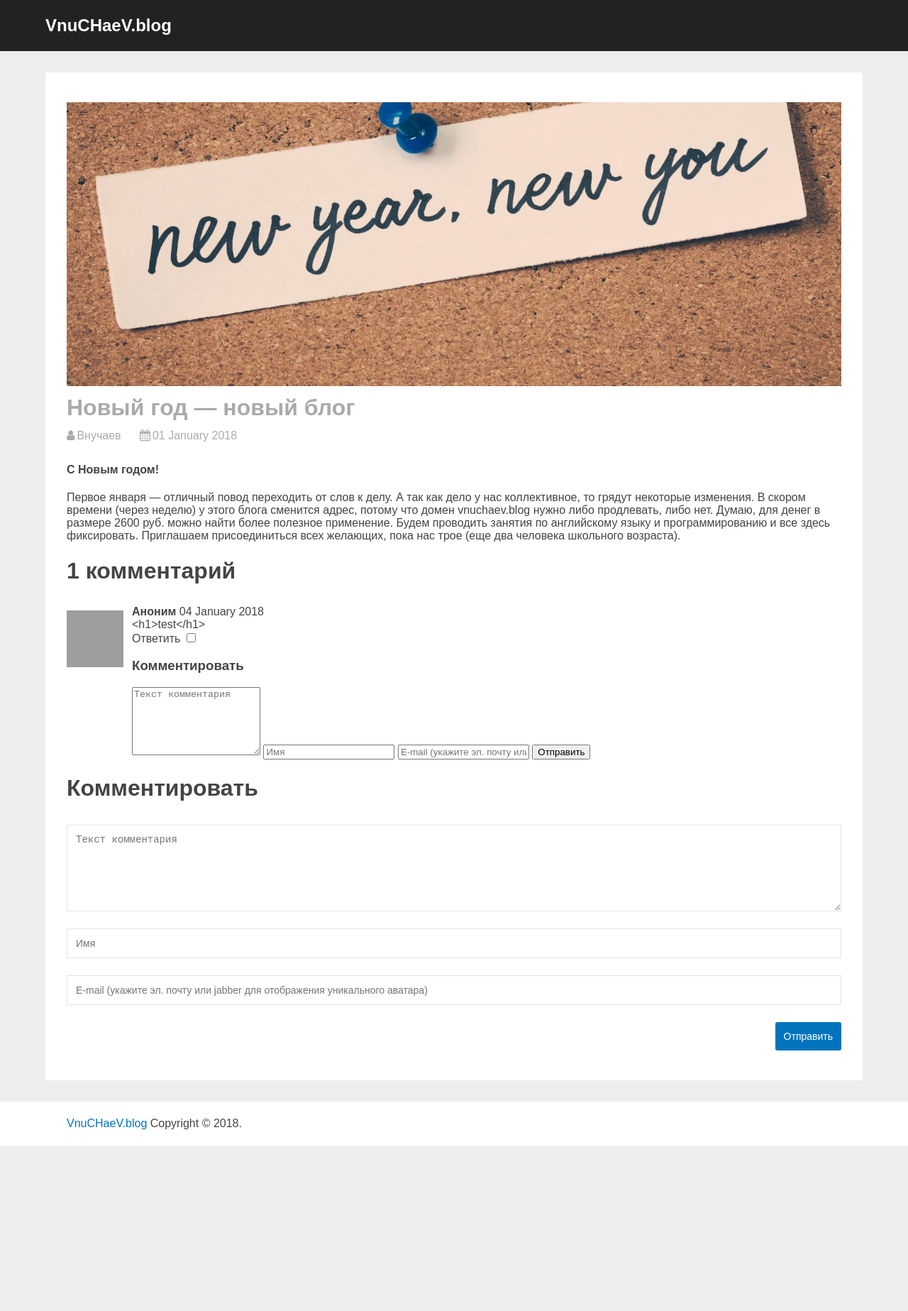
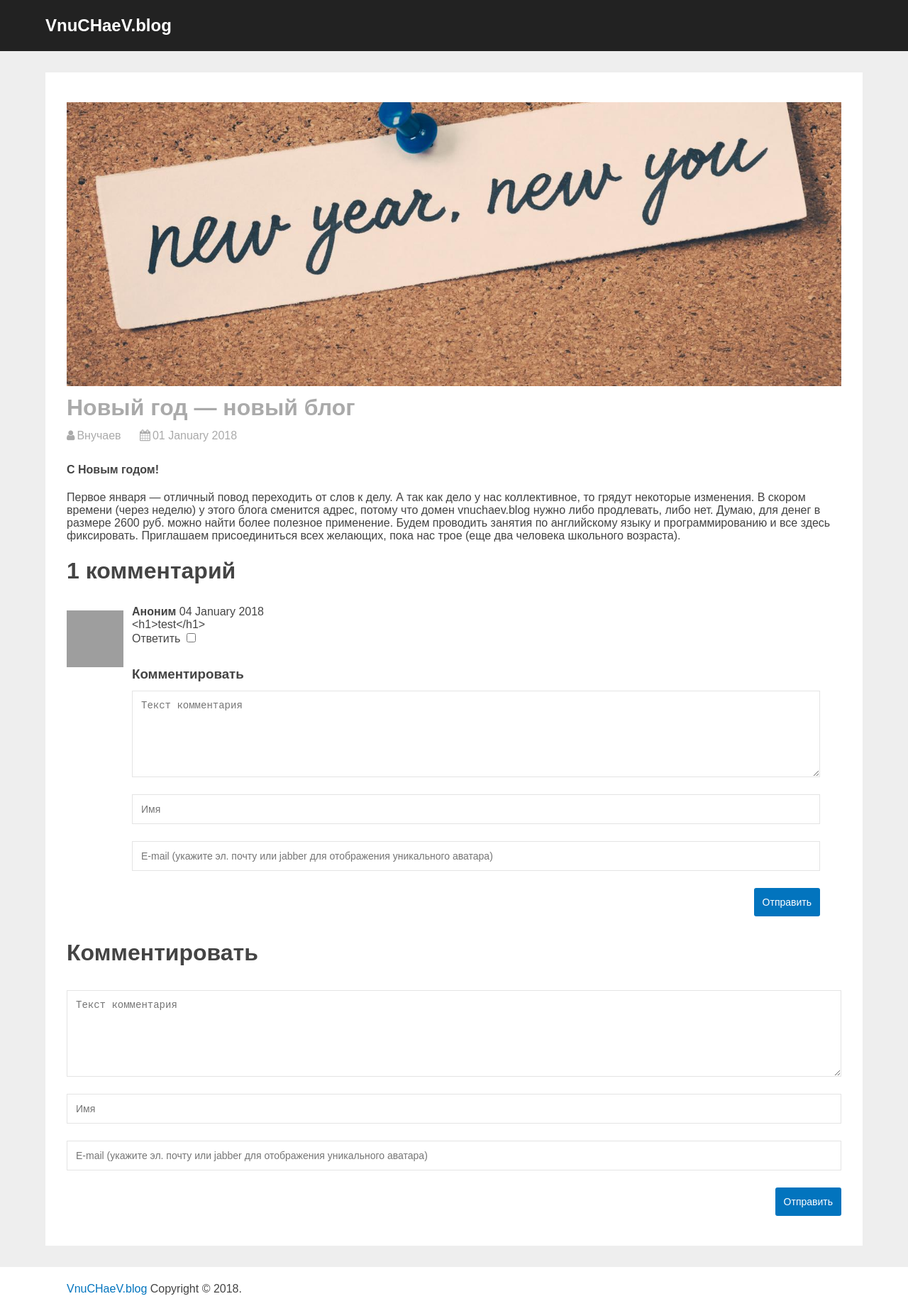
Before and after one commit to vitoyucepi/blog, a Jekyll site: the page built from _posts/2018-01-01-new-blog.md, in a window 1280 px wide. Shown: the whole page at 71% size. Built offline with Jekyll 4.4.1, drawn with Linux system fonts in a browser that asks for light colours; before the commit the page ends 1614 px from its top, so only the background shows below that; grey boxes are pictures that could not be loaded.

Commit message:
opener block

```diff
--- a/_includes/comment.html
+++ b/_includes/comment.html
@@ -8,7 +8,7 @@
         <div class="commentmessage">{{ include.message | escape }}</div>
         <label class="response" for="{{ include.index }}">Ответить</label>
         <input type="checkbox" id="{{ include.index }}" class="opener">
-        <div class="response-form">
+        <div class="responseform">
             <h3>Комментировать</h3>
             <form class="commentform" method="post" action="https://api.staticman.net/v2/entry/vitoyucepi/vitoyucepi.github.io/master/comments">
                 <textarea placeholder="Текст комментария" rows="6" name="fields[message]" required spellcheck="true"></textarea>
--- a/_layouts/post.html
+++ b/_layouts/post.html
@@ -35,7 +35,7 @@ layout: default
                 {% endfor %}
             {% endif %}
             <h1>Комментировать</h1>
-            <form class="comment-form" method="post" action="https://api.staticman.net/v2/entry/vitoyucepi/vitoyucepi.github.io/master/comments">
+            <form class="commentform" method="post" action="https://api.staticman.net/v2/entry/vitoyucepi/vitoyucepi.github.io/master/comments">
                 <textarea placeholder="Текст комментария" rows="6" name="fields[message]" required spellcheck="true"></textarea>
                 <input placeholder="Имя" type="text" name="fields[name]" spellcheck="false">
                 <input placeholder="E-mail (укажите эл. почту или jabber для отображения уникального аватара)" type="text" name="fields[email]" spellcheck="false">
--- a/css/default.css
+++ b/css/default.css
@@ -132,19 +132,19 @@ body {
     margin-top: 0;
 }
 
-.comment-form {
+.commentform {
     display: flex;
     flex-direction: column;
 }
 
-.comment-form > * {
+.commentform > * {
     margin: 12px 0;
     padding: 12px;
     border: 1px solid #E4E4E4;
     font-size: 14px;
 }
 
-.comment-form > button {
+.commentform > button {
     background: #0274BE;
     color: #FFF;
     align-self: flex-end;
@@ -153,7 +153,7 @@ body {
     border-radius: 3px;
 }
 
-.comment-form > button:hover {
+.commentform > button:hover {
     background: #222;
 }
 
```
